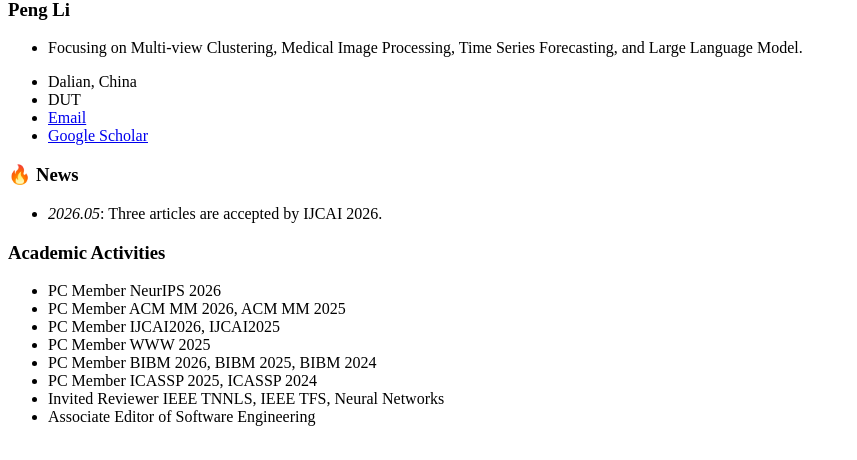
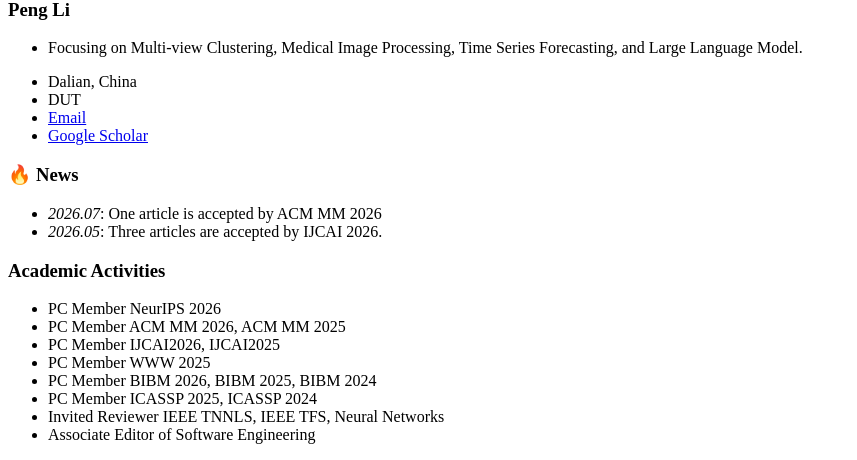
Before and after one commit to lipeng-dut/lipeng-dut.github.io, a Jekyll site: the page built from _pages/includes/news.md, in a window 1280 px wide. Shown: the part 526-986 px from the top of the page, without its empty margins (0-857 px from the left). Built offline with Jekyll 4.4.1, drawn with Linux system fonts in a browser that asks for light colours; our own code applies the rules of GitHub Pages for plain Markdown files.

Commit message:
Update news.md

```diff
--- a/_pages/includes/news.md
+++ b/_pages/includes/news.md
@@ -1,4 +1,5 @@
 # 🔥 News
+- *2026.07*: One article is accepted by ACM MM 2026
 - *2026.05*: Three articles are accepted by IJCAI 2026.
 
 # Academic Activities
```
